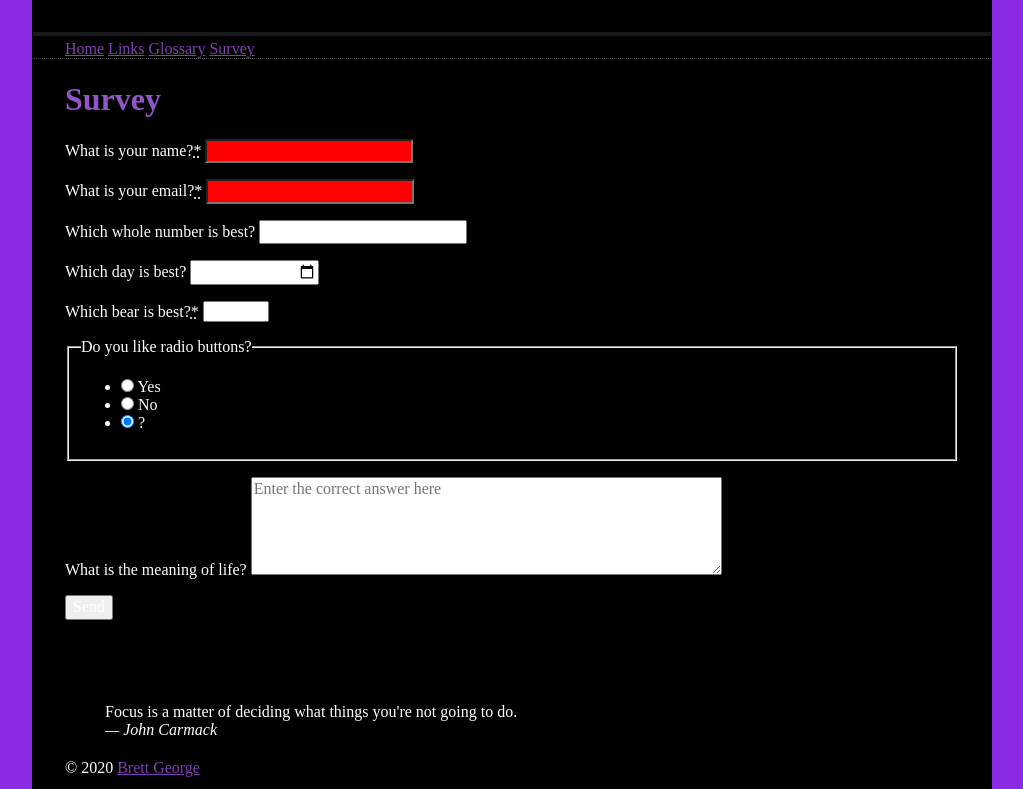
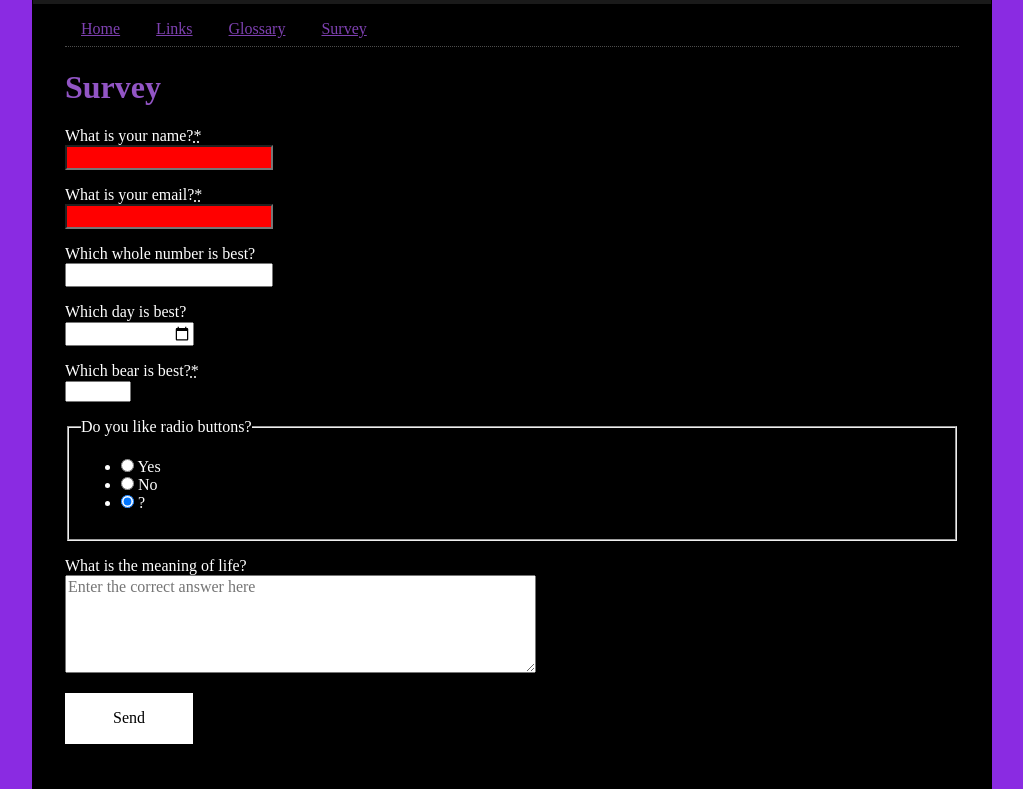
Before and after one commit to saultcollege/csd112-lab-repo-b-george-98, a plain HTML site: page survey.html in a window 1280 px wide. Shown: the top 789 px of the page, without its empty margins (128-1151 px from the left). Drawn offline with Linux system fonts and the light colour scheme.

Commit message:
lab 5 notes

```diff
--- a/styles/main.css
+++ b/styles/main.css
@@ -5,7 +5,7 @@
 *.width-wrap {
     margin: auto;
     max-width: 960px;
-    padding: 2em 2em 2em;
+    padding: 0 2em 2em 2em;
     border: 1px solid rgba(0, 0, 0, 0.3);
     border-top: none;
     margin-bottom: 3em;
@@ -37,17 +37,24 @@ h3 {
     color:rgb(166, 105, 217);
 }
 a {
+    color: rgb(193, 145, 233);
+}
+header nav a {
     color: rgb(126, 65, 177);
     display: inline-block;
     border-top: 4px solid rgba(255, 255, 255, 0);
+    margin: -4px 1em 0 1em;
+    padding-top: 1em;
+    padding-bottom: 0.5em;
 }
-a:hover {
+header nav a:hover {
     border-top: 4px solid rgba(255, 255, 255, 1);
 }
 header > nav {
     color: rgb(106, 45, 157);
     margin-left: 2em;
     margin-right: 2em;
+    border-bottom: 1px dotted rgba(255, 255, 255, 0.3);
 }
 ::selection {
     background-color: rgba(137, 43, 226, 0.356);
@@ -56,7 +63,6 @@ header {
     border-top: 4px solid rgba(255, 255, 255, 0.1);
     margin-left: -2em;
     margin-right: -2em;
-    border-bottom: 1px dotted rgba(255, 255, 255, 0.3);
 }
 header > nav > ul {
     margin: 0;
@@ -74,16 +80,16 @@ thead th, thead td, tfoot th, tfoot td, tbody th {
 td {
     background-color: rgba(255, 255, 255, 0.05);
 }
-td:nth-child(even) {
+tr:nth-child(even) td {
     background-color: rgba(255, 255, 255, 0.15);
 }
 label {
-    display: inline-block;
+    display: block;
 }
-input[type=radio] + label, input[type=checkbox] + label {
+input[type="radio"] + label, input[type="checkbox"] + label {
     display: inline;
 }
-input[type=submit] {
+[type="submit"] {
     border: none;
     padding: 1em 3em;
     color: black;
```
